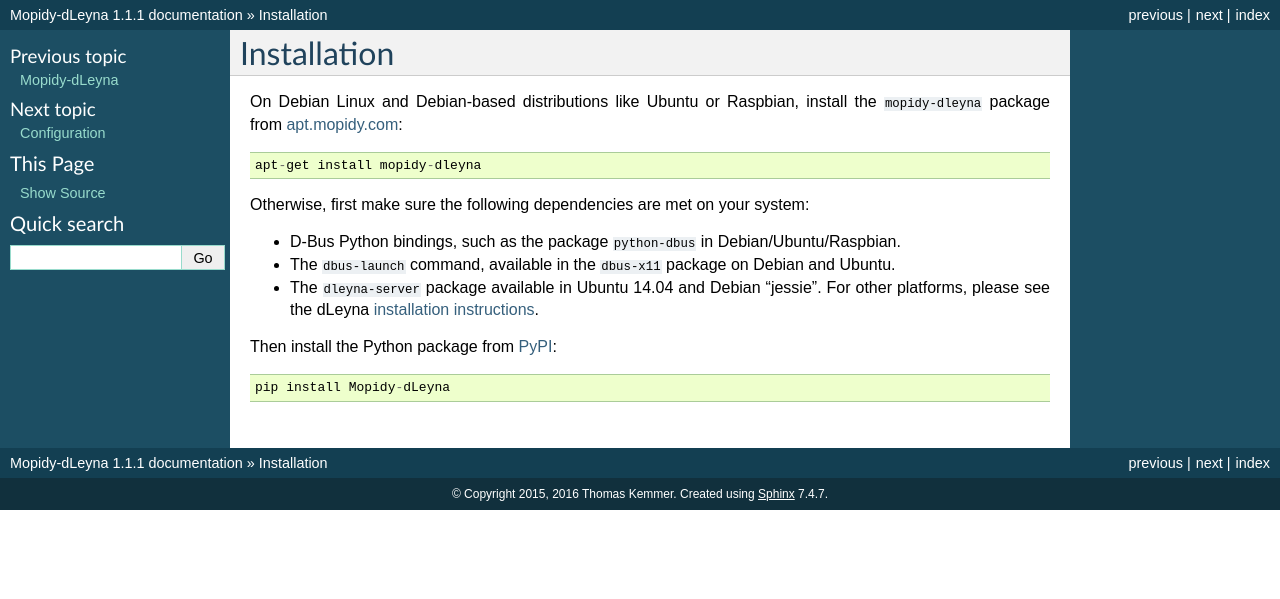
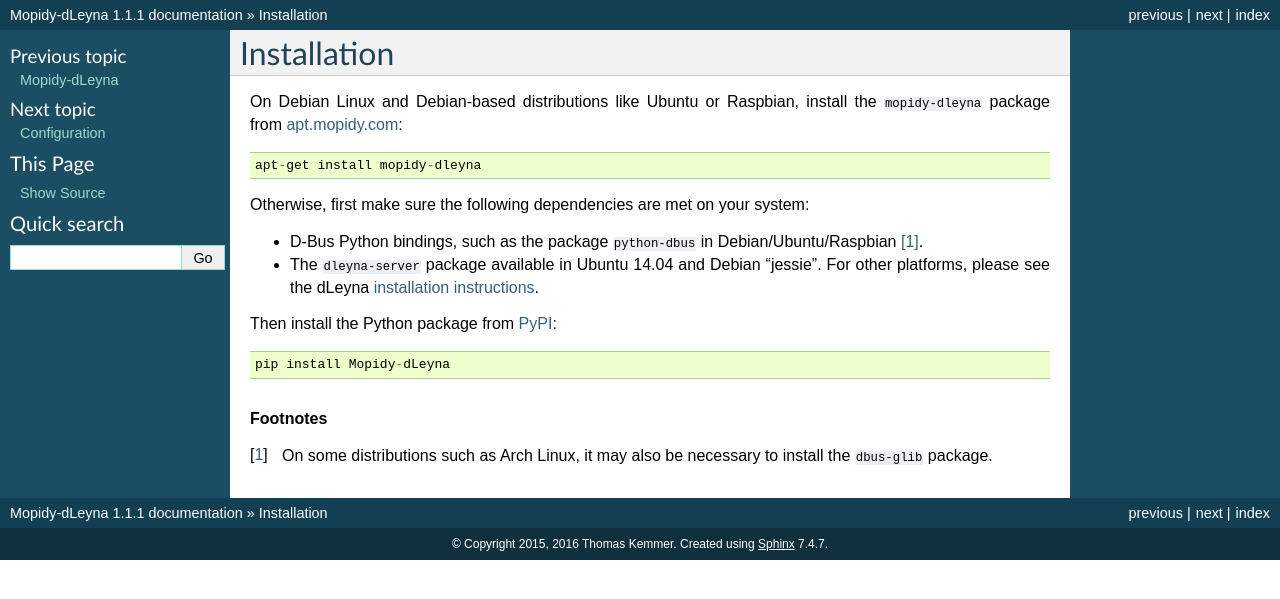
Before and after one commit to tkem/mopidy-dleyna, a Sphinx documentation site: the page built from docs/install.rst, in a window 1280 px wide. Shown: the top 599 px of the page. Built offline with Sphinx 7.4.7, drawn with Linux system fonts in a browser that asks for light colours.

Commit message:
Fix #41: Update dependencies.

```diff
--- a/docs/install.rst
+++ b/docs/install.rst
@@ -10,10 +10,7 @@
 system:
 
 - D-Bus Python bindings, such as the package ``python-dbus`` in
-  Debian/Ubuntu/Raspbian.
-
-- The ``dbus-launch`` command, available in the ``dbus-x11`` package
-  on Debian and Ubuntu.
+  Debian/Ubuntu/Raspbian [#footnote1]_.
 
 - The ``dleyna-server`` package available in Ubuntu 14.04 and Debian
   "jessie".  For other platforms, please see the dLeyna `installation
@@ -24,5 +21,11 @@
   pip install Mopidy-dLeyna
 
 
+.. rubric:: Footnotes
+
+.. [#footnote1] On some distributions such as Arch Linux, it may also
+  be necessary to install the ``dbus-glib`` package.
+
+
 .. _apt.mopidy.com: http://apt.mopidy.com/
 .. _PyPI: https://pypi.python.org/pypi/Mopidy-dLeyna/
```
